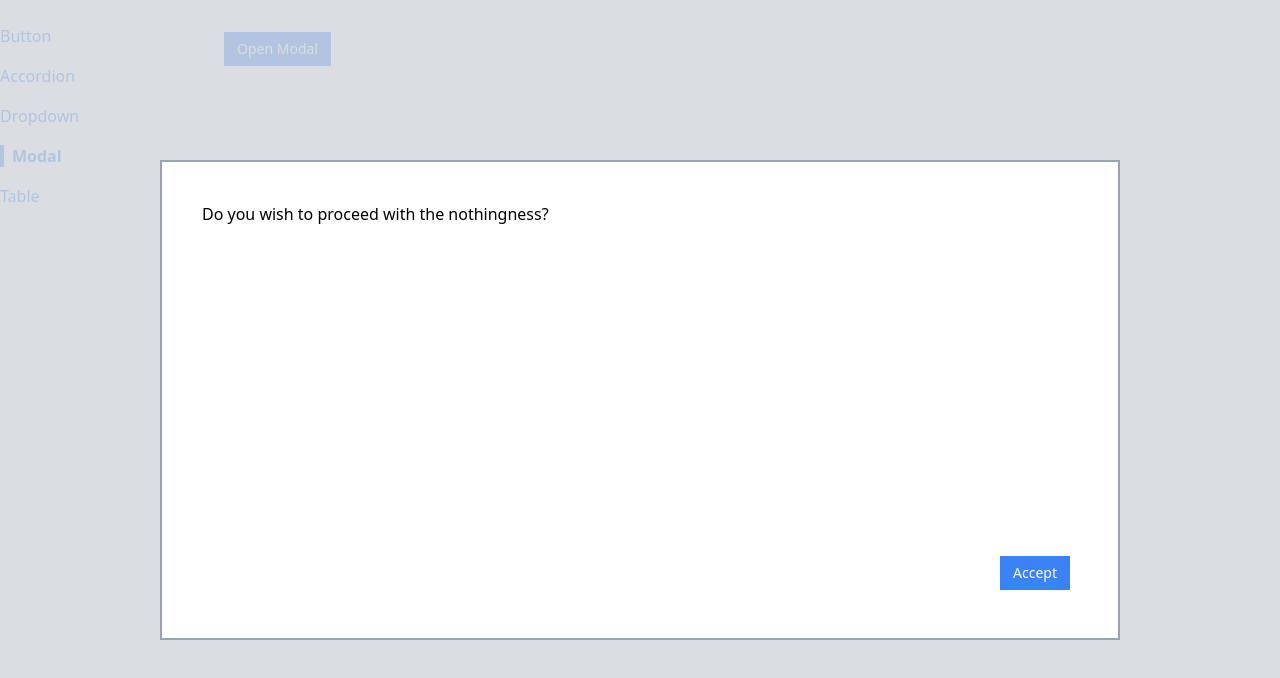
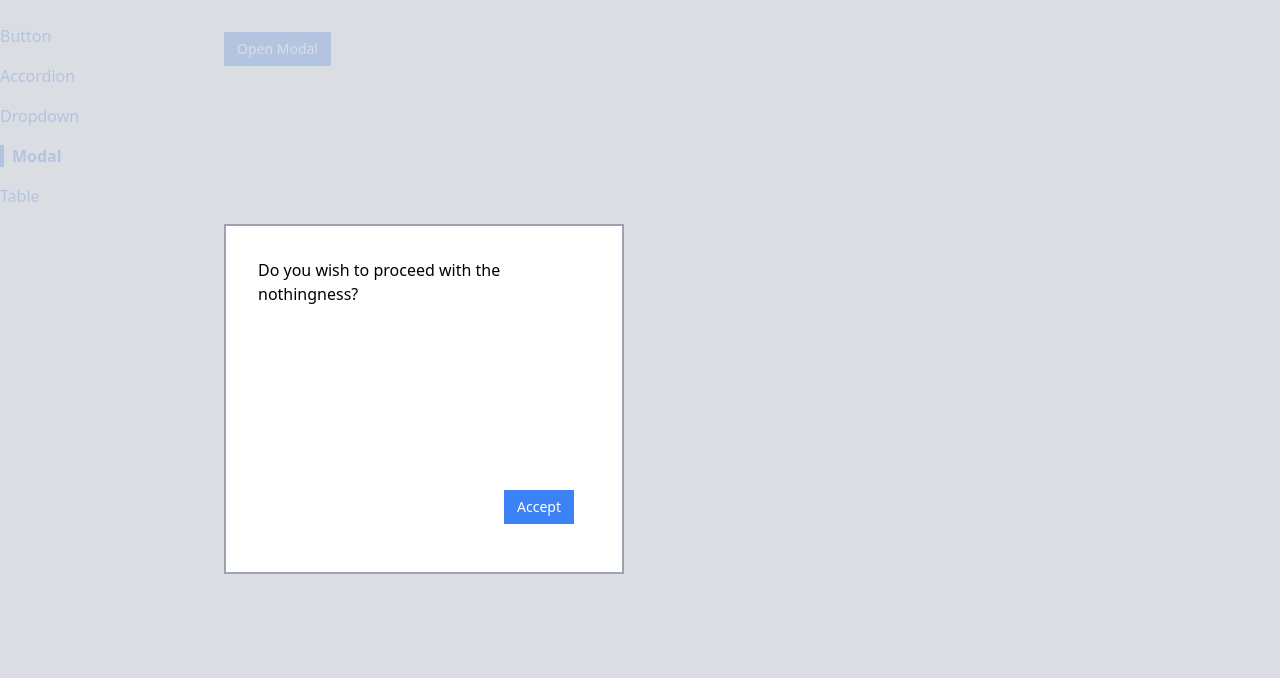
Before and after one commit to miguelkubrusly/components-showcase-app, a React (Create React App) app: page /modal in a window 1280 px wide. Both pictures are taken after a click on the button "Open Modal". Shown: the top 678 px of the page. Built offline with nearby package versions, Linux system fonts and the light colour scheme.

Commit message:
feat(modal): add max and min height and width

```diff
--- a/src/components/Modal.tsx
+++ b/src/components/Modal.tsx
@@ -16,10 +16,10 @@ function Modal({ children, onClose, actionBar }: ModalProp) {
         onClick={onClose}
         className="fixed inset-0 bg-gray-300 opacity-80"
       ></div>
-      <div className="fixed inset-40 p-10 bg-white border-2 border-solid border-gray-400 border-le">
+      <div className="fixed inset-56 p-8 bg-white border-2 border-solid border-gray-400 border-le min-w-[300px] min-h-[200px] max-w-[400px] max-h-[350px]">
         <div className="flex flex-col justify-between h-full">
           {children}
-          <div className="flex justify-end">{actionBar}</div>
+          <div className="flex justify-end mt-6 p-2">{actionBar}</div>
         </div>{" "}
       </div>
     </div>,
```
